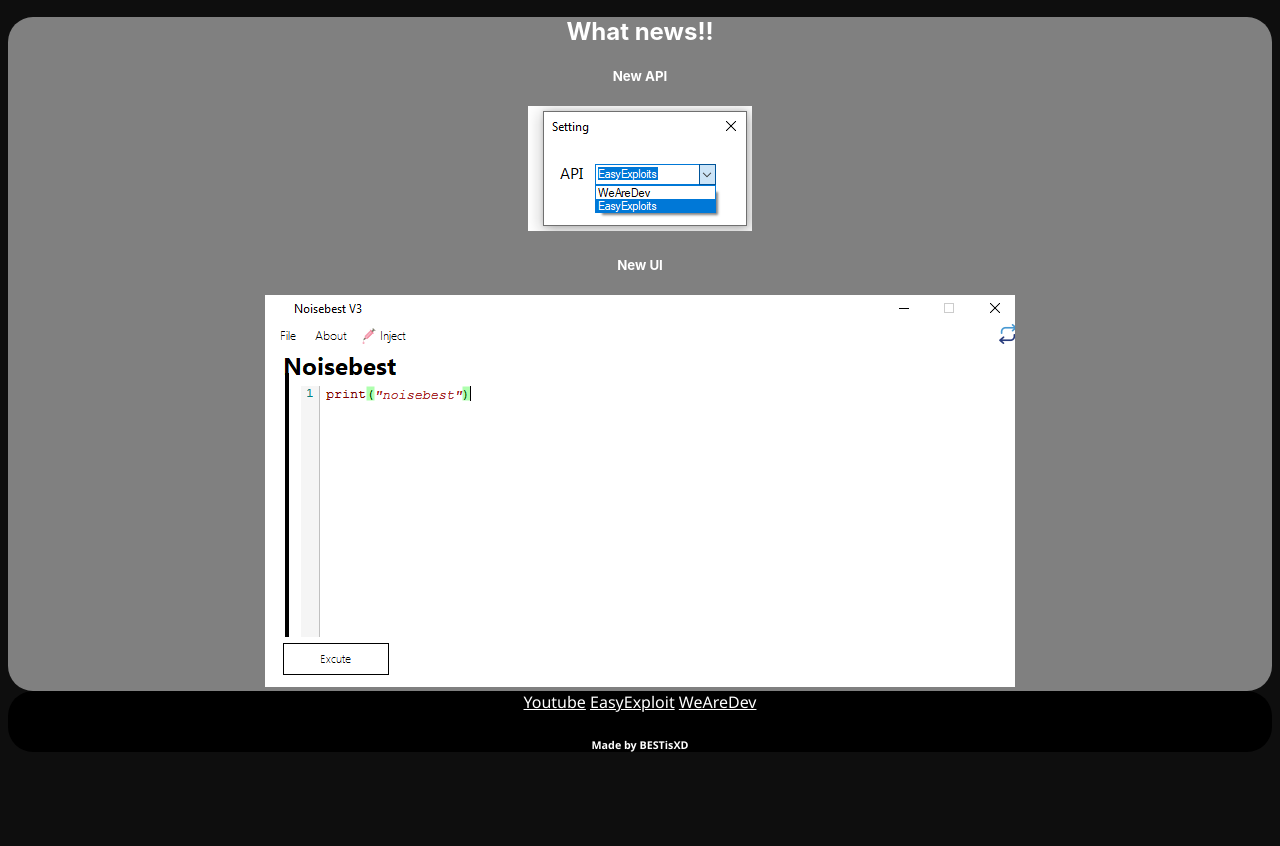
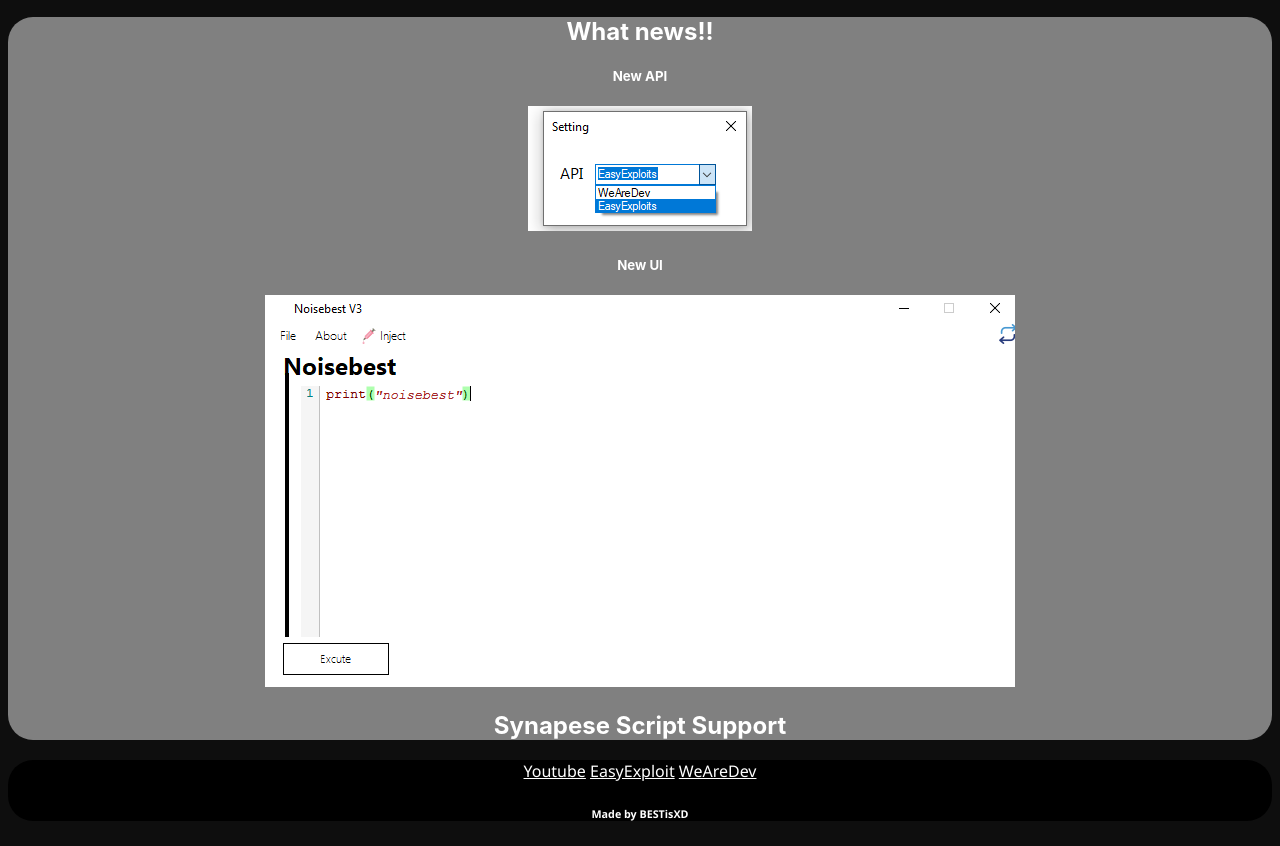
Before and after one commit to NiZXD471/Noisebest, a plain HTML site: page index.html in a window 1280 px wide. Shown: the part 123-969 px from the top of the page. Before the commit the page ends 900 px from the top, so only its background shows below. Drawn offline with Linux system fonts and the light colour scheme.

Commit message:
Update index.html

```diff
--- a/index.html
+++ b/index.html
@@ -69,6 +69,7 @@
         <img src="Screenshot (14).png">
         <h5 id="font">New UI</h5>
         <img src="Screenshot (13).png">
+        <h2 id="font">Synapese Script Support</h2>
 
     </section>
     <footer id="smoothedge">
```
